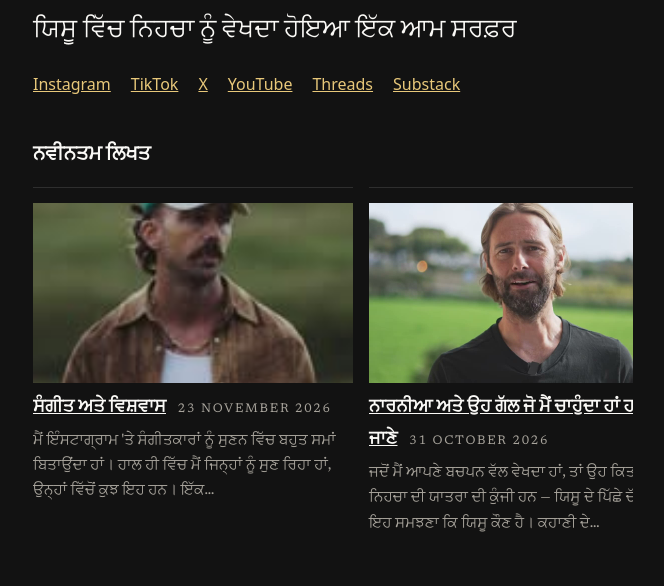
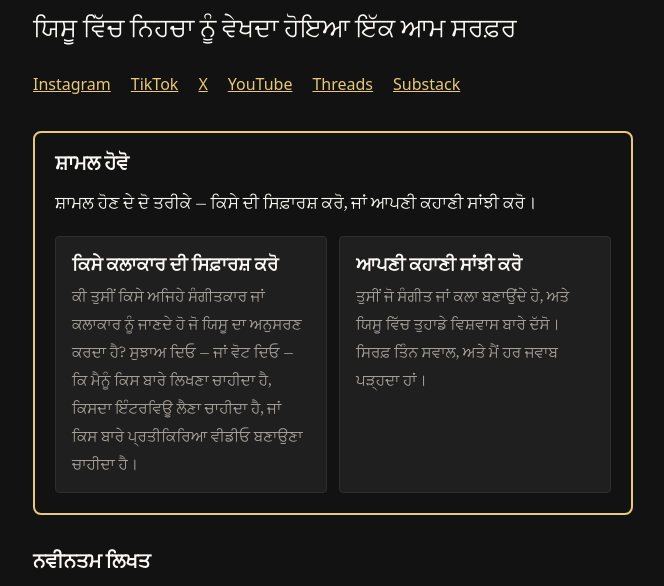
Before and after one commit to streamjonathan/jonathanmccallum-pa, an Eleventy site: page index.njk in a window 1280 px wide. Shown: the part 133-719 px from the top of the page, without its empty margins (307-971 px from the left). Built offline with nearby package versions, Linux system fonts and the light colour scheme; Eleventy itself is replaced by a stand-in of ours; files that its build step writes are made by us from their sources; files whose address does not match are found by name.

Commit message:
Get involved box (translated), linking to the main site's Suggest and Share pages
The lang sites have no /suggest-an-artist/ or /share-your-story/ pages, and the
Worker's session cookie is host-only for jonathanmccallum.com (HttpOnly Secure
SameSite=Lax, Path=/, no Domain attribute) with no CORS headers for cross-origin
API calls, so sign-in and the forms cannot work on the .pages.dev origin. Both
cards therefore link to the main site with absolute URLs.

```diff
--- /dev/null
+++ b/_includes/get-involved.njk
@@ -0,0 +1,14 @@
+<section class="get-involved" aria-labelledby="get-involved-heading">
+  <h2 id="get-involved-heading">ਸ਼ਾਮਲ ਹੋਵੋ</h2>
+  <p>ਸ਼ਾਮਲ ਹੋਣ ਦੇ ਦੋ ਤਰੀਕੇ — ਕਿਸੇ ਦੀ ਸਿਫ਼ਾਰਸ਼ ਕਰੋ, ਜਾਂ ਆਪਣੀ ਕਹਾਣੀ ਸਾਂਝੀ ਕਰੋ।</p>
+  <div class="get-involved__cards">
+    <a class="get-involved__card" href="https://jonathanmccallum.com/suggest-an-artist/">
+      <strong>ਕਿਸੇ ਕਲਾਕਾਰ ਦੀ ਸਿਫ਼ਾਰਸ਼ ਕਰੋ</strong>
+      <span>ਕੀ ਤੁਸੀਂ ਕਿਸੇ ਅਜਿਹੇ ਸੰਗੀਤਕਾਰ ਜਾਂ ਕਲਾਕਾਰ ਨੂੰ ਜਾਣਦੇ ਹੋ ਜੋ ਯਿਸੂ ਦਾ ਅਨੁਸਰਣ ਕਰਦਾ ਹੈ? ਸੁਝਾਅ ਦਿਓ — ਜਾਂ ਵੋਟ ਦਿਓ — ਕਿ ਮੈਨੂੰ ਕਿਸ ਬਾਰੇ ਲਿਖਣਾ ਚਾਹੀਦਾ ਹੈ, ਕਿਸਦਾ ਇੰਟਰਵਿਊ ਲੈਣਾ ਚਾਹੀਦਾ ਹੈ, ਜਾਂ ਕਿਸ ਬਾਰੇ ਪ੍ਰਤੀਕਿਰਿਆ ਵੀਡੀਓ ਬਣਾਉਣਾ ਚਾਹੀਦਾ ਹੈ।</span>
+    </a>
+    <a class="get-involved__card" href="https://jonathanmccallum.com/share-your-story/">
+      <strong>ਆਪਣੀ ਕਹਾਣੀ ਸਾਂਝੀ ਕਰੋ</strong>
+      <span>ਤੁਸੀਂ ਜੋ ਸੰਗੀਤ ਜਾਂ ਕਲਾ ਬਣਾਉਂਦੇ ਹੋ, ਅਤੇ ਯਿਸੂ ਵਿੱਚ ਤੁਹਾਡੇ ਵਿਸ਼ਵਾਸ ਬਾਰੇ ਦੱਸੋ। ਸਿਰਫ਼ ਤਿੰਨ ਸਵਾਲ, ਅਤੇ ਮੈਂ ਹਰ ਜਵਾਬ ਪੜ੍ਹਦਾ ਹਾਂ।</span>
+    </a>
+  </div>
+</section>
--- a/_includes/layouts/base.njk
+++ b/_includes/layouts/base.njk
@@ -110,7 +110,7 @@
 </script>
 {% endif %}
 <link rel="alternate" type="application/rss+xml" title="{{ site.title }}" href="/feed/">
-<link rel="preload" href="/css/style.css?v=11" as="style">
+<link rel="preload" href="/css/style.css?v=12" as="style">
 <link rel="stylesheet" href="/css/style.css?v=11">
 </head>
 <body>
--- a/_includes/layouts/page.njk
+++ b/_includes/layouts/page.njk
@@ -5,3 +5,6 @@ layout: layouts/base.njk
   <h1>{{ title }}</h1>
   {{ content | safe }}
 </article>
+{% if page.url != "/suggest-an-artist/" and page.url != "/share-your-story/" %}
+{% include "get-involved.njk" %}
+{% endif %}
--- a/_includes/layouts/post.njk
+++ b/_includes/layouts/post.njk
@@ -10,6 +10,7 @@ layout: layouts/base.njk
   {{ content | safe }}
   </div>
 </article>
+{% include "get-involved.njk" %}
 {% set prevPost = collections.publishedPosts | getPreviousCollectionItem(page) %}
 {% set nextPost = collections.publishedPosts | getNextCollectionItem(page) %}
 {% if prevPost or nextPost %}
--- a/css/style.css
+++ b/css/style.css
@@ -256,6 +256,28 @@ button[type="submit"] {
 /* Featured carousel: the newest articles in a slow-moving row, same
    scroll-snap pattern as the Watch row. The reader can swipe or scroll
    it by hand; the script below moves it along gently when left alone. */
+.get-involved {
+  border: 2px solid var(--link);
+  border-radius: 0.5rem;
+  padding: 1rem 1.25rem 1.25rem;
+  margin: 0 0 1.5rem;
+}
+.get-involved h2 { margin-top: 0; }
+.get-involved__cards { display: flex; flex-wrap: wrap; gap: 0.75rem; margin-top: 0.75rem; }
+.get-involved__card {
+  flex: 1 1 16rem;
+  display: block;
+  padding: 0.75rem 1rem;
+  border: 1px solid var(--line);
+  border-radius: 0.25rem;
+  background: var(--code-bg);
+  color: var(--text);
+  text-decoration: none;
+}
+.get-involved__card:hover { border-color: var(--link); }
+.get-involved__card strong { display: block; font-family: "Fraunces", Georgia, "Iowan Old Style", "Times New Roman", serif; font-size: 1.15rem; margin-bottom: 0.25rem; }
+.get-involved__card span { color: var(--muted); font-size: 0.95rem; }
+
 .featured { margin-top: 1.5rem; }
 .featured-row { display: flex; gap: 1rem; overflow-x: auto; scroll-snap-type: x mandatory; list-style: none; padding: 0 0 0.5rem; margin: 1rem 0; }
 /* The arrows and dots are the navigation now, so the row's own
--- a/index.njk
+++ b/index.njk
@@ -17,6 +17,8 @@ eleventyExcludeFromCollections: true
   <a href="https://www.threads.com/@jonamccallum">Threads</a>
   <a href="https://jonamccallum.substack.com">Substack</a>
 </p>
+
+{% include "get-involved.njk" %}
 
 <section class="featured" data-fade aria-labelledby="featured-heading">
   <h2 id="featured-heading">ਨਵੀਨਤਮ ਲਿਖਤ</h2>
```
